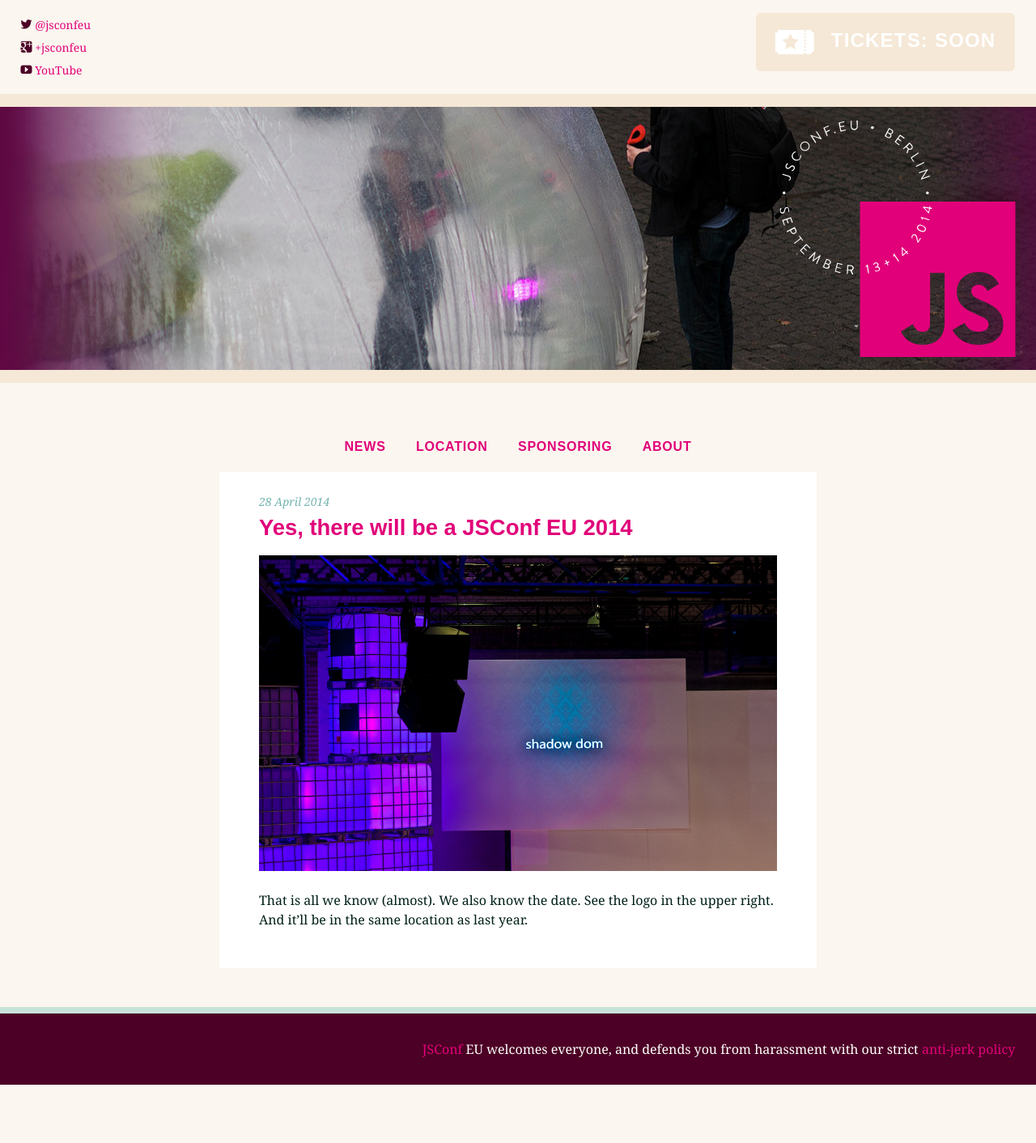
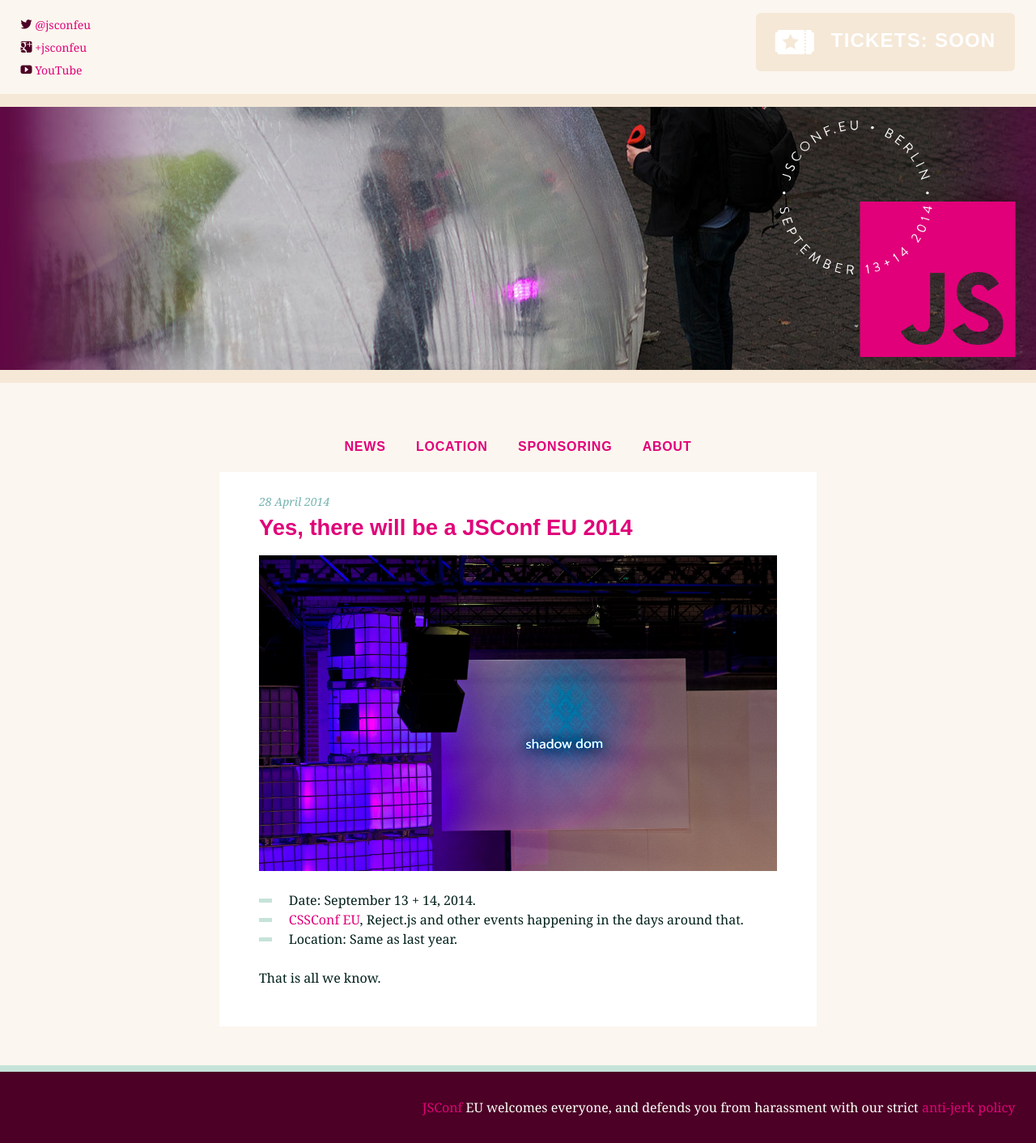
Before and after one commit to jsconf/2014.jsconf.eu, a Jekyll site: the page built from _posts/2014-04-28-jsconf-eu-2014.md, in a window 1280 px wide. Shown: the whole page at 81% size. Built offline with Jekyll 4.4.1, drawn with Linux system fonts in a browser that asks for light colours; nearby versions of some CDN libraries; comment, search, counter and statistics services are not loaded; before the commit the page ends 1340 px from its top, so only the background shows below that.

Commit message:
A bit more info

```diff
--- a/_posts/2014-04-28-jsconf-eu-2014.md
+++ b/_posts/2014-04-28-jsconf-eu-2014.md
@@ -14,5 +14,8 @@
     alt="...and in the darkness bind them." />
 </div>
 
+- Date: September 13 + 14, 2014.
+- [CSSConf EU](http://2014.cssconf.eu/), Reject.js and other events happening in the days around that.
+- Location: Same as last year.
 
-That is all we know (almost). We also know the date. See the logo in the upper right. And it'll be in the same location as last year.
+That is all we know.
```
